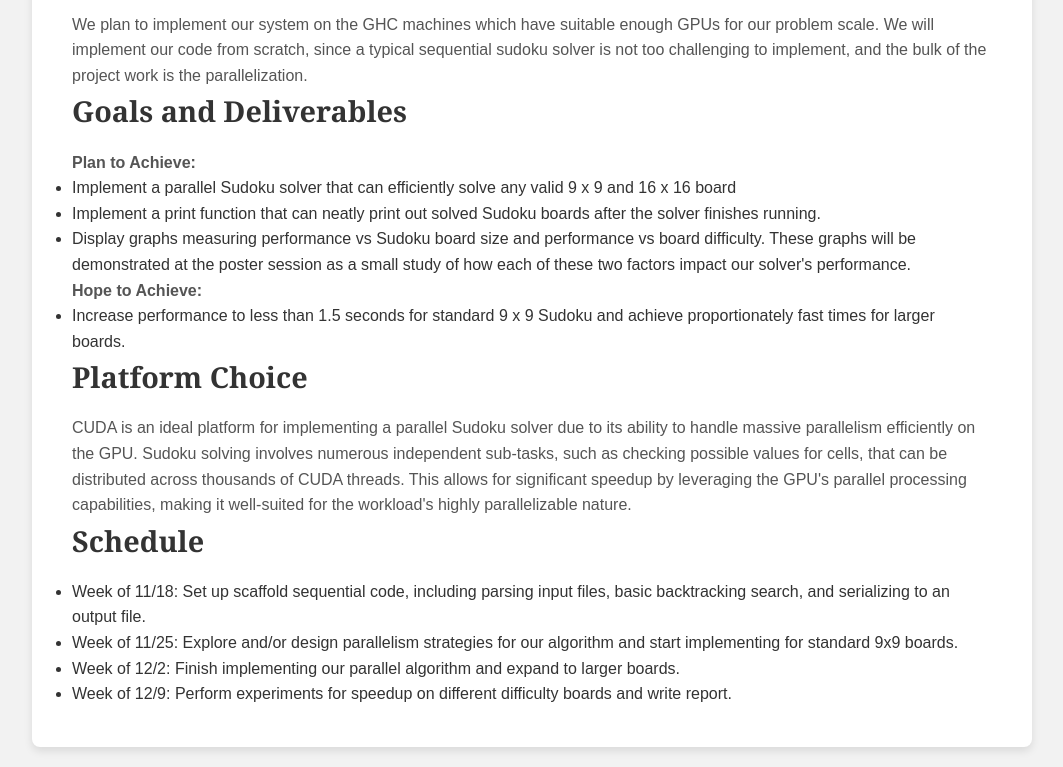
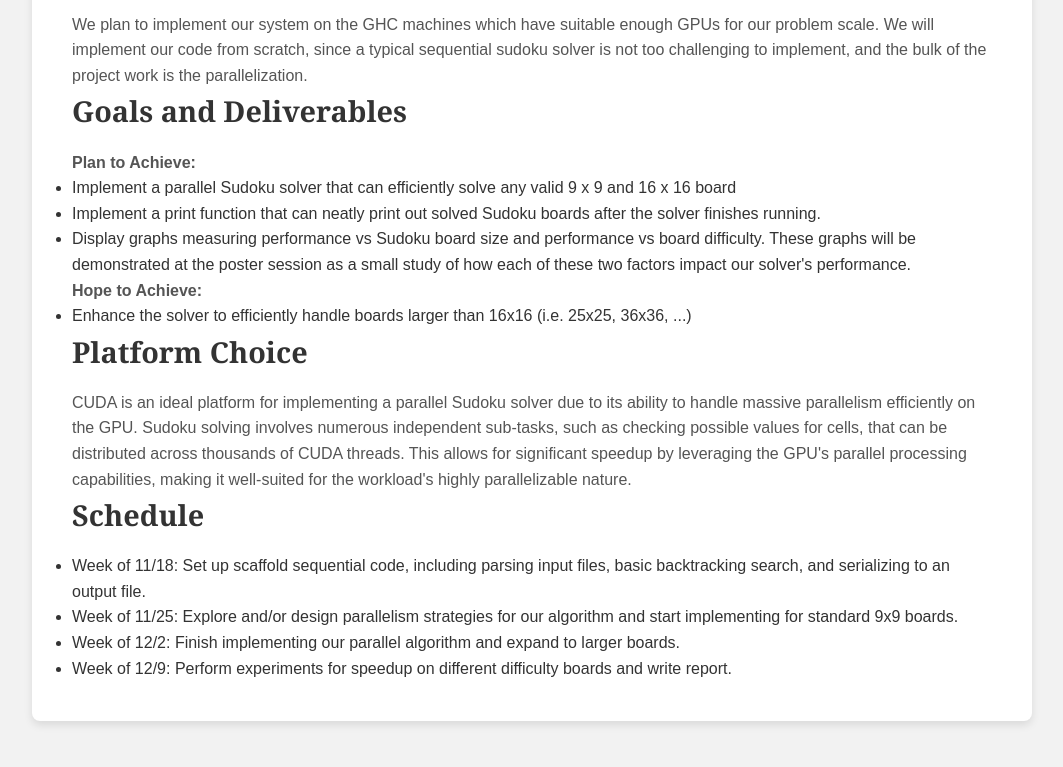
Before and after one commit to joseppujadas/cudoku, a plain HTML site: page index.html in a window 1280 px wide. Shown: the part 1401-2168 px from the top of the page, without its empty margins (108-1171 px from the left). After the commit the page ends 2142 px from the top, so only its background shows below. Drawn offline with Linux system fonts and the light colour scheme.

Commit message:
Update index.html

```diff
--- a/index.html
+++ b/index.html
@@ -77,7 +77,7 @@
         <p style="text-align: left;"><strong>Hope to Achieve:</strong></p>
         <ul style="text-align: left;">
             <li style="font-weight: 400;" aria-level="1"><span style="font-weight: 400;">
-                Increase performance to less than 1.5 seconds for standard 9 x 9 Sudoku and achieve proportionately fast times for larger boards.
+                Enhance the solver to efficiently handle boards larger than 16x16 (i.e. 25x25, 36x36, ...)
             </span></li>
         </ul>
         <h2 style="text-align: left;"><strong>Platform Choice</strong></h2>
```
